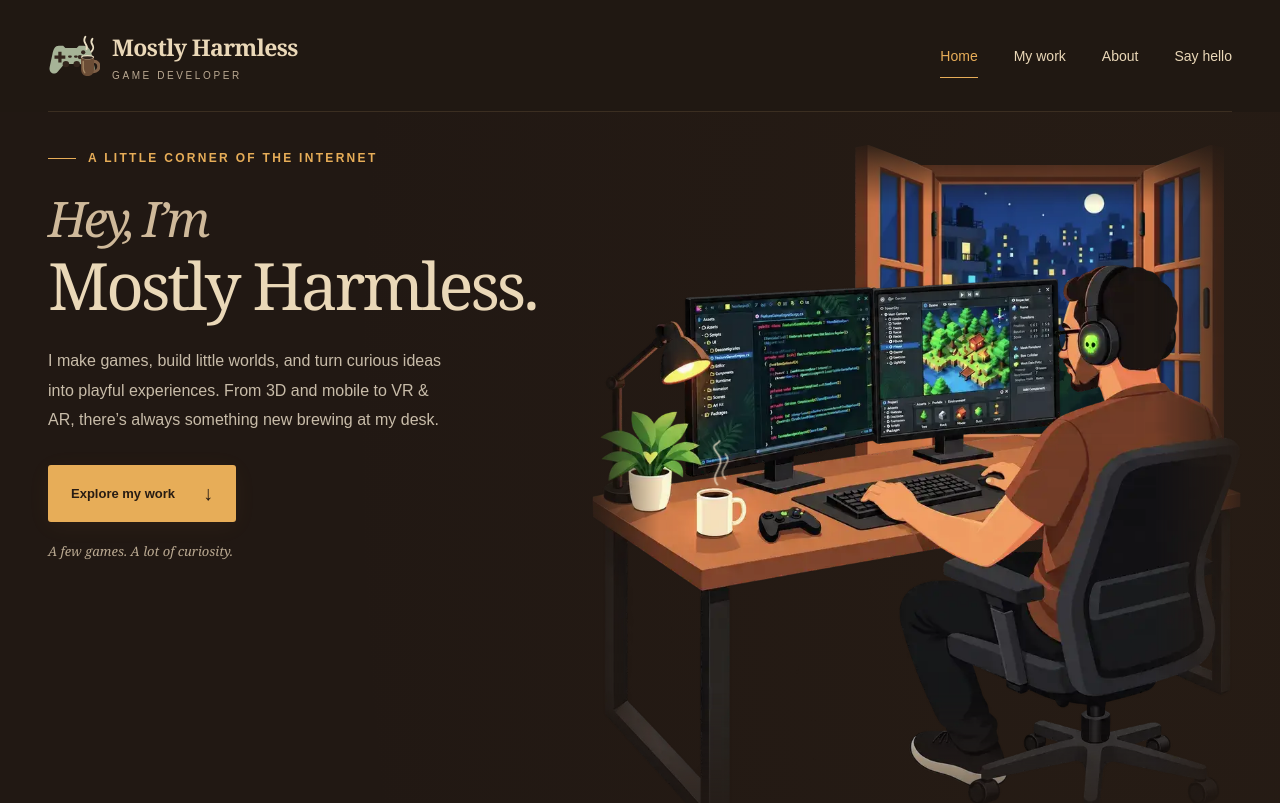
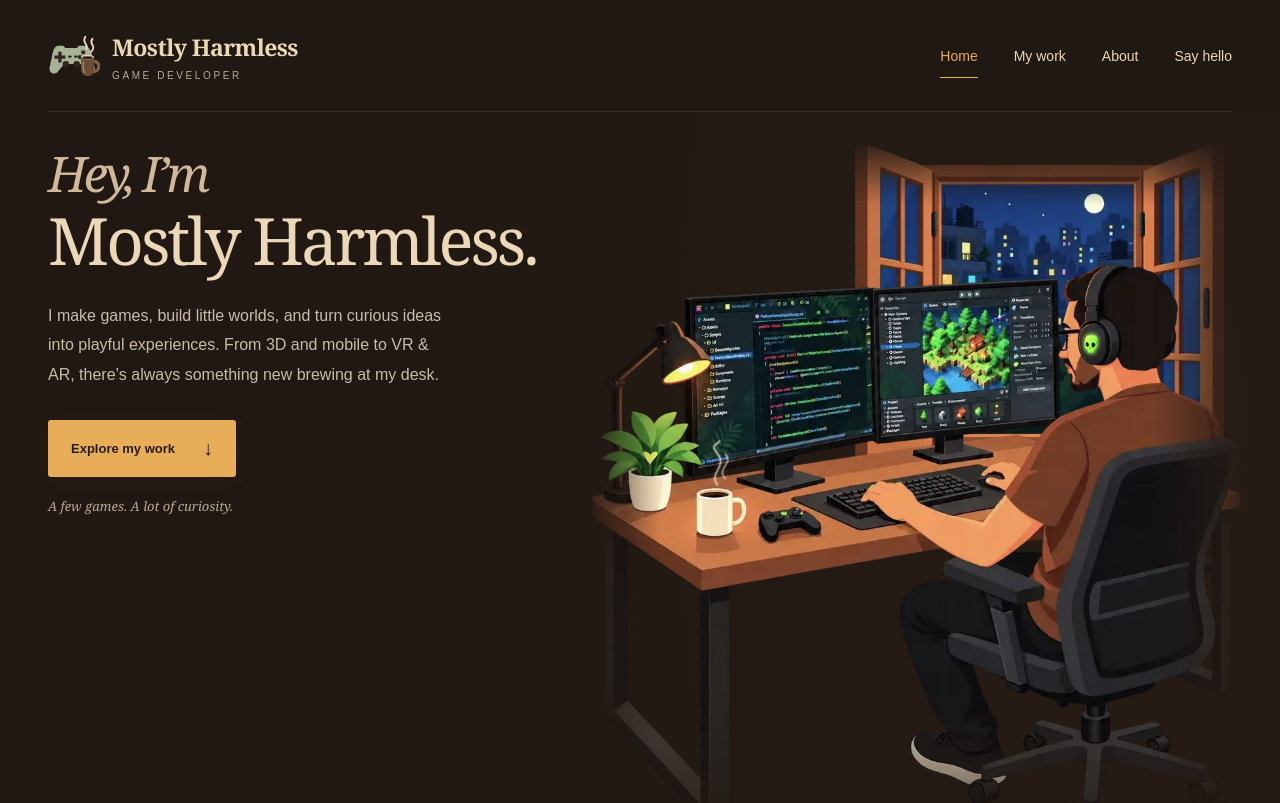
Before and after one commit to jignesh015/my-portfolio, a React (Vite) app: page / in a window 1280 px wide. Shown: the top 803 px of the page. Built offline with nearby package versions, Linux system fonts and the light colour scheme.

Commit message:
removed unneccesary tagline

```diff
--- a/src/App.tsx
+++ b/src/App.tsx
@@ -80,7 +80,6 @@ export default function App() {
     <main id="main">
       <section className="hero shell" id="home" aria-labelledby="hero-title">
         <div className="hero-copy">
-          <p className="eyebrow"><span />{site.hero.eyebrow}</p>
           <h1 id="hero-title"><span>{site.hero.greeting}</span>{site.hero.headline}</h1>
           <p className="hero-summary">{site.hero.summary}</p>
           <a className="button" href="#work" onClick={showWork}>{site.hero.cta}<span aria-hidden="true">↓</span></a>
--- a/src/content/site.json
+++ b/src/content/site.json
@@ -26,7 +26,6 @@
   "skipLink": "Skip to content",
   "navigationLabel": "Main navigation",
   "hero": {
-    "eyebrow": "A little corner of the internet",
     "greeting": "Hey, I’m",
     "headline": "Mostly Harmless.",
     "summary": "I make games, build little worlds, and turn curious ideas into playful experiences. From 3D and mobile to VR & AR, there’s always something new brewing at my desk.",
```
